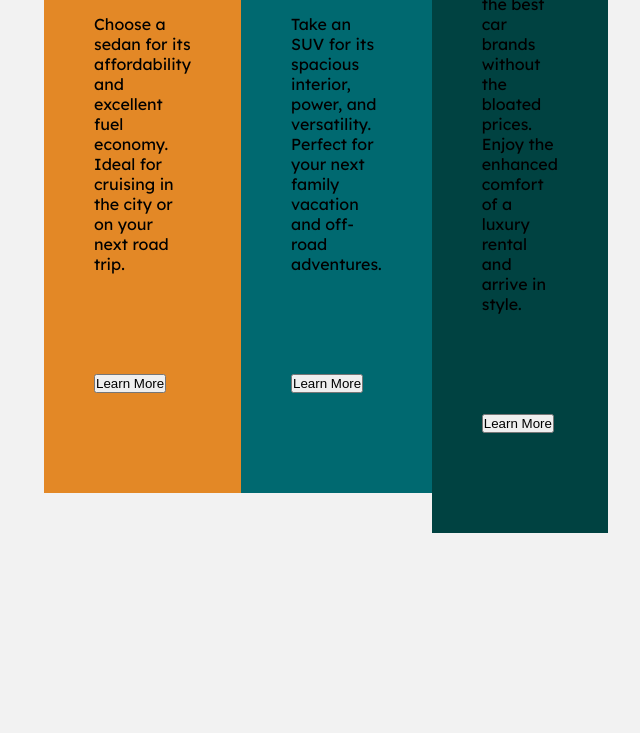
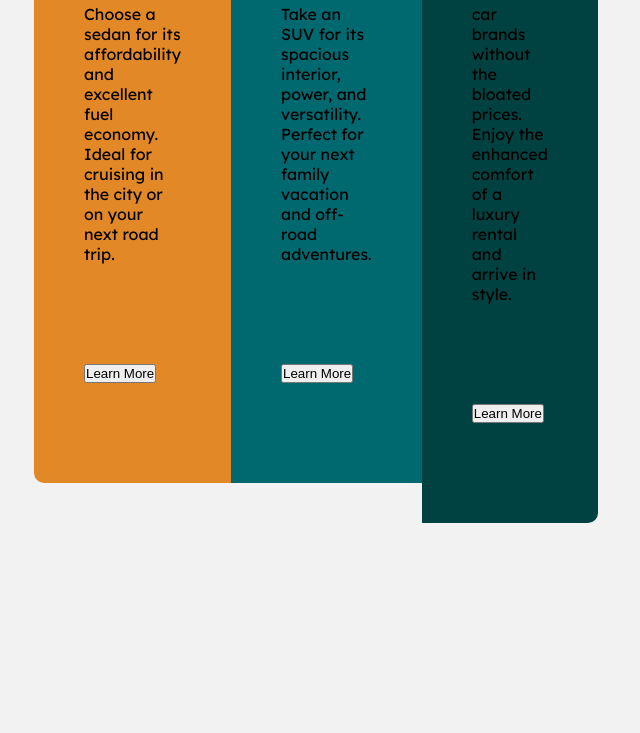
Before and after one commit to Hashimoto1312/Front-End-Challenges, a plain HTML site: page 3-column-preview-card-component-main/index.html in a window 1280 px wide. Shown: the part 418-1151 px from the top of the page, without its empty margins (356-996 px from the left). Drawn offline with Linux system fonts and the light colour scheme.

Commit message:
Update style.css

```diff
--- a/3-column-preview-card-component-main/style.css
+++ b/3-column-preview-card-component-main/style.css
@@ -32,15 +32,15 @@ p {
 
 #container {
     display: flex;
-    margin: 200px;
+    margin: 190px;
     padding: 0px 200px 0px 200px;
-    flex-direction: row;
     align-items: center;
 }
 
 #sedans {
     background-color: var(--bright-orange);
     padding: 50px 50px 100px 50px;
+    border-radius: 10px 0px 0px 10px;
 }
 
 #suvs {
@@ -52,6 +52,7 @@ p {
 #luxury {
     background-color: var(--very-dark-cyan);
     padding: 50px 50px 100px 50px;
+    border-radius: 0px 10px 10px 0px;
 }
 
 input {
```
